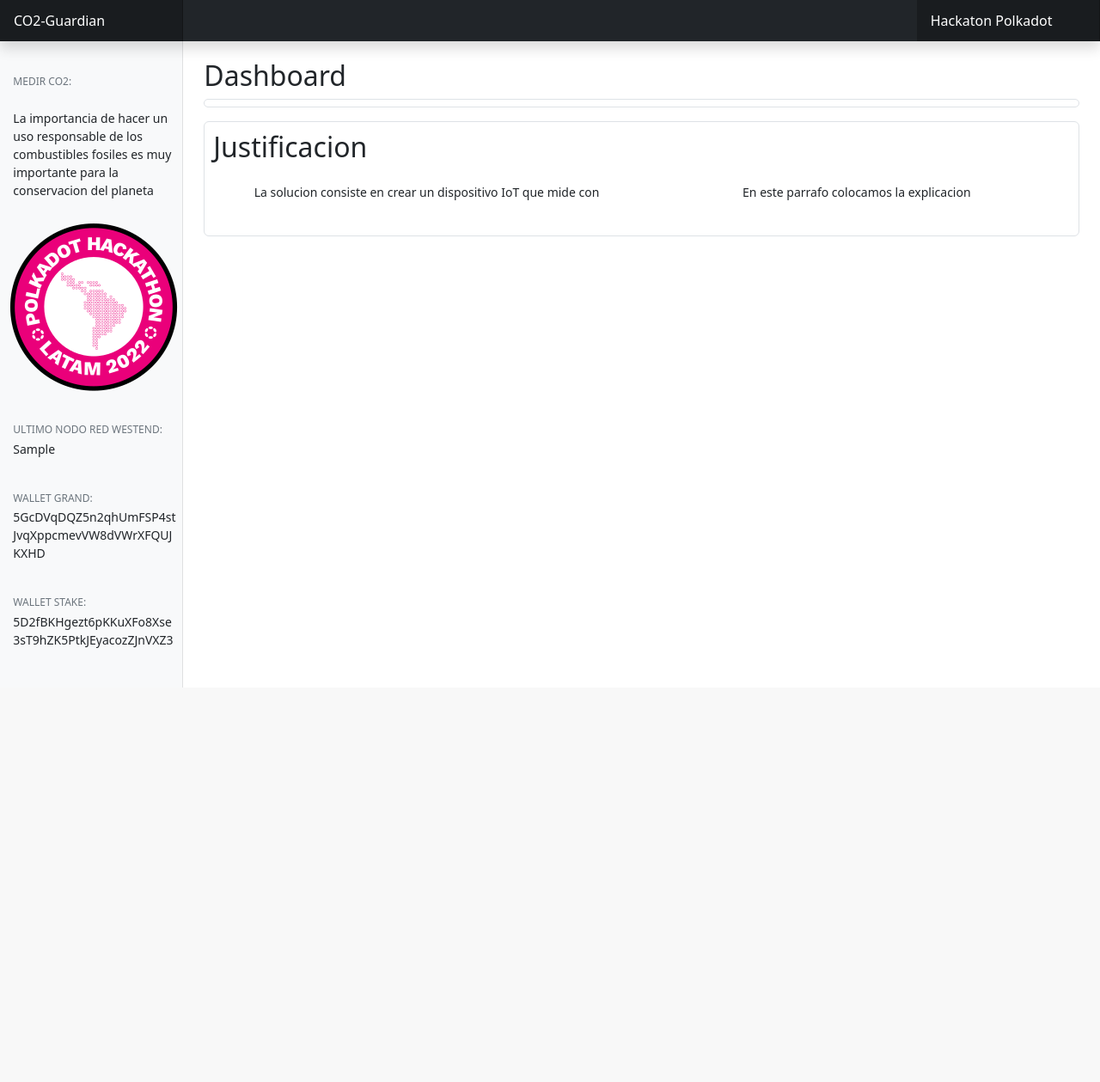
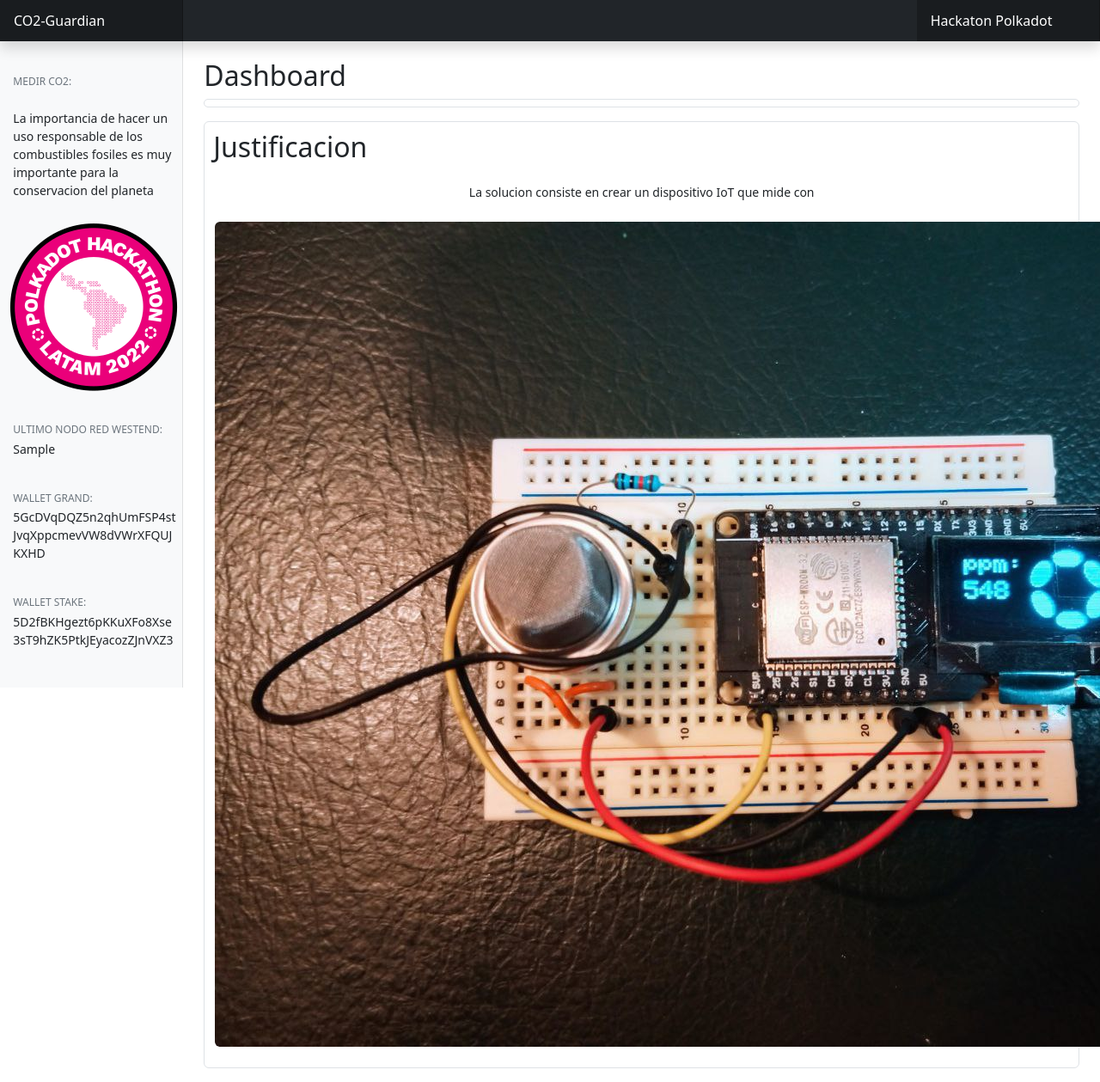
Before and after one commit to Oriojas/polkadot_hackathon, a FastAPI app: template templates/home_page/index.html in a window 1280 px wide; the page is wider, and only the part inside the window is pictured. Shown: that part at 86% size. Before the commit the page ends 800 px from the top of that part, so only its background shows below. Run offline with FastAPI, Linux system fonts and the light colour scheme; the template is opened without the code that fills it: most values are stand-ins (such as "Sample title", 1, 10 or a date in 2020); some libraries are stand-ins or nearby versions.

Commit message:
feat: img sensor in front

```diff
--- a/templates/home_page/index.html
+++ b/templates/home_page/index.html
@@ -84,9 +84,7 @@
                   </p>
                 </div>
                 <div class="col" style='padding: 4px;'>
-                   <p class="text-break">
-                    En este parrafo colocamos la explicacion
-                  </p>
+                  <img src="{{ url_for('img', path='/sensor.jpg') }}" class="rounded mx-auto d-block" alt="sensor">
                 </div>
               </div>
             </div>
```
Also changed, not shown: img/sensor.jpg (added).
